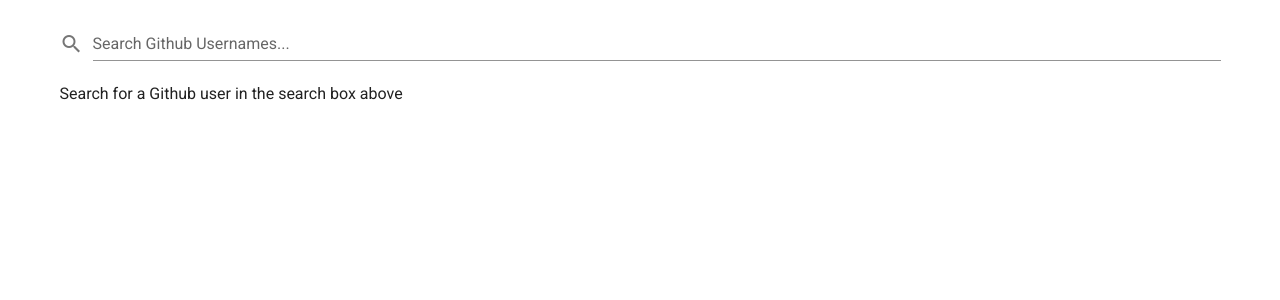
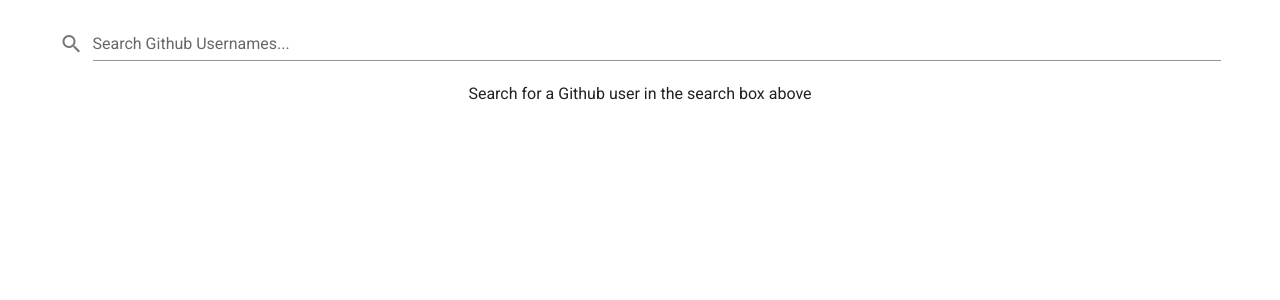
Before and after one commit to KG700/search-github-vue, a Vue app: page / in a window 1280 px wide. Shown: the top 300 px of the page. Built offline with nearby package versions, Linux system fonts and the light colour scheme.

Commit message:
Added message when no searches have been made into selectedUser component

```diff
--- a/src/components/searchGithub.vue
+++ b/src/components/searchGithub.vue
@@ -8,9 +8,6 @@
         @keyup.enter.prevent="findUser"
       />
     </v-form>
-    <p v-show="repos.length === 0" class="mx-auto">
-      Search for a Github user in the search box above
-    </p>
 
     <selectedUser :show="showUser" :user="user"></selectedUser>
 
--- a/src/components/selectedUser.vue
+++ b/src/components/selectedUser.vue
@@ -6,6 +6,9 @@
     </v-card-title>
     <v-card-subtitle>Joined: {{ formattedDate }}</v-card-subtitle>
   </v-card>
+  <p v-else class="d-flex justify-center">
+    Search for a Github user in the search box above
+  </p>
 </template>
 
 <script lang="ts">
```
